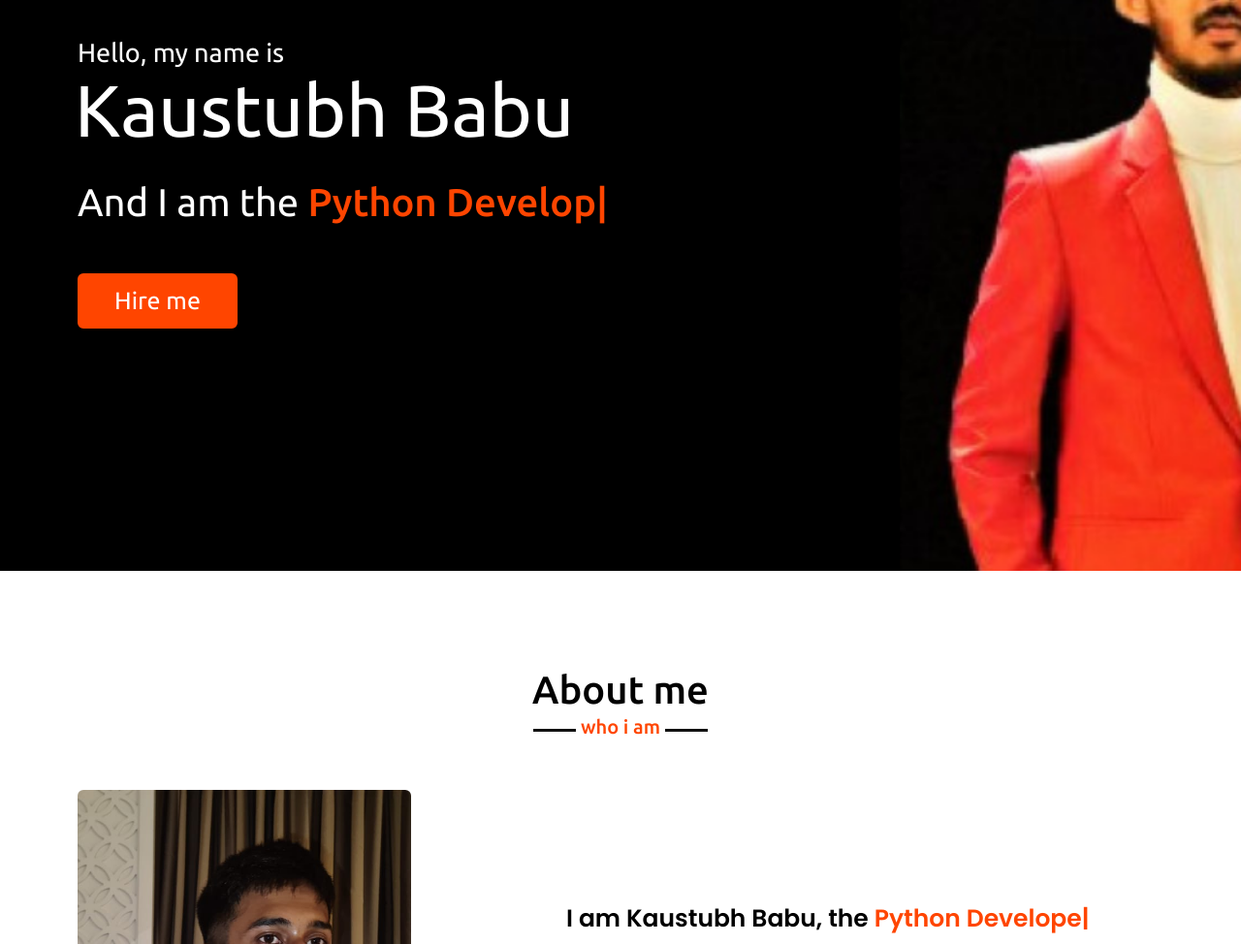
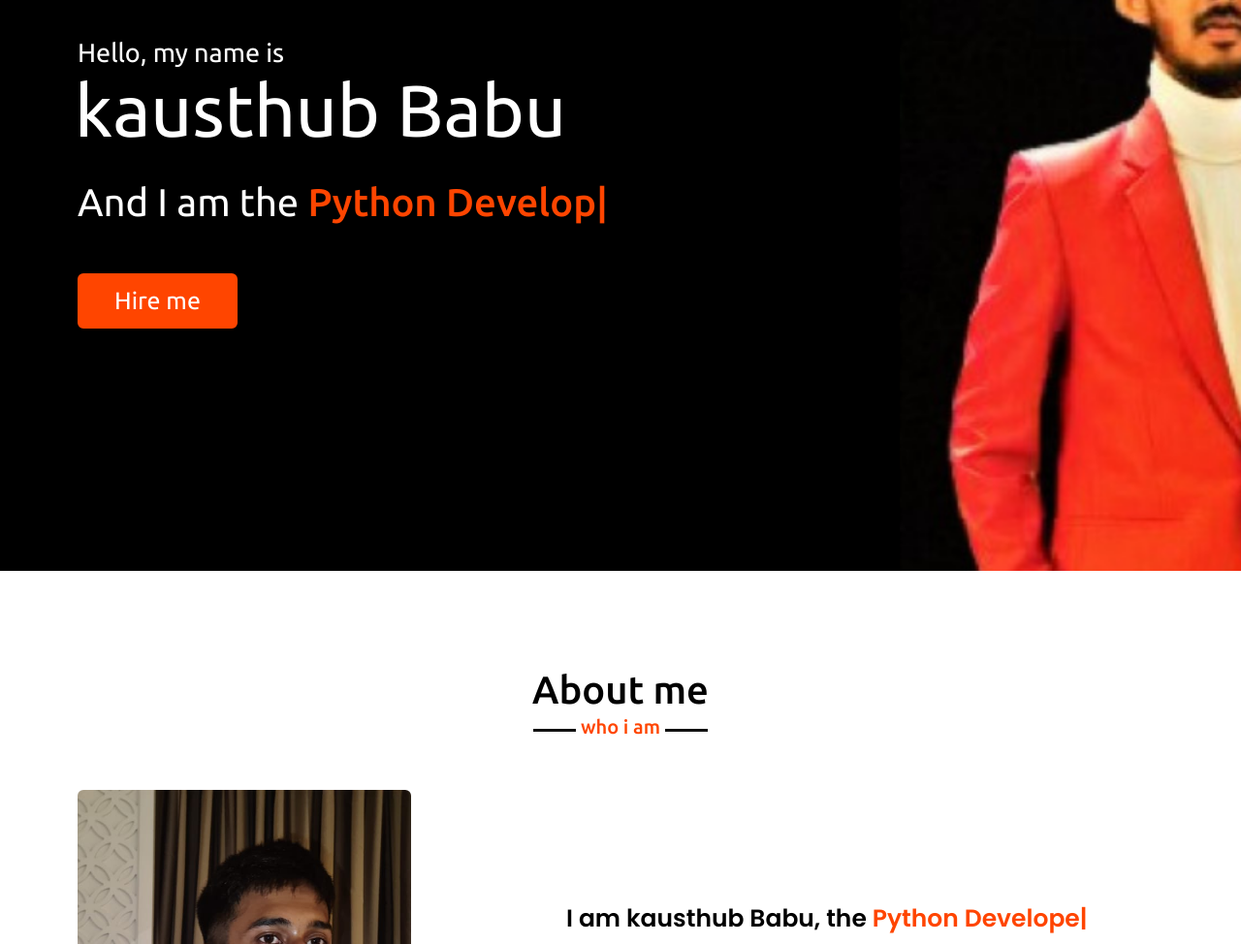
Before and after one commit to ThanayKumarYR/Kb.github.io, a plain HTML site: page index.html in a window 1280 px wide. Shown: the part 211-1185 px from the top of the page at 97% size. Drawn offline with nearby package versions, Linux system fonts and the light colour scheme.

Commit message:
Update index.html

```diff
--- a/index.html
+++ b/index.html
@@ -37,7 +37,7 @@
         <div class="max-width">
             <div class="home-content">
                 <div class="text-1">Hello, my name is</div>
-                <div class="text-2">Kaustubh Babu</div>
+                <div class="text-2">kausthub Babu</div>
                 <div class="text-3">And I am the <span class="typing"></span></div>
                 <a href="#">Hire me</a>
             </div>
@@ -51,7 +51,7 @@
                     <img src="images/k3.jpeg" alt="">
                 </div>
                 <div class="column right">
-                    <div class="text">I am Kaustubh Babu, the <span class="typing-2"></span></div>
+                    <div class="text">I am kausthub Babu, the <span class="typing-2"></span></div>
                     <p>Lorem ipsum dolor sit amet consectetur adipisicing elit. Vero placeat tenetur ipsum amet unde, aliquid id! Veniam dolore necessitatibus odit ullam odio aliquam sed neque? Aliquam magni, laudantium nulla eveniet repellat totam quasi eos officiis iure quos! Repellat, nostrum similique aut asperiores voluptatibus modi vero, voluptates ab tenetur aliquam dolorum numquam amet eius explicabo eos doloribus cumque et error dolorem.</p>
                     <a href="#">Download CV</a>
                 </div>
@@ -194,7 +194,7 @@
                             <i class="fas fa-user"></i>
                             <div class="info">
                                 <div class="head">Name</div>
-                                <div class="sub-title">Kaustubh Babu</div>
+                                <div class="sub-title">kausthub Babu</div>
                             </div>
                         </div>
                         <div class="row">
@@ -208,7 +208,7 @@
                             <i class="fas fa-user"></i>
                             <div class="info">
                                 <div class="head">Email</div>
-                                <div class="sub-title">Kaustubhbabu@gmail.com</div>
+                                <div class="sub-title">kausthubbabu@gmail.com</div>
                             </div>
                         </div>
                     </div>
```
